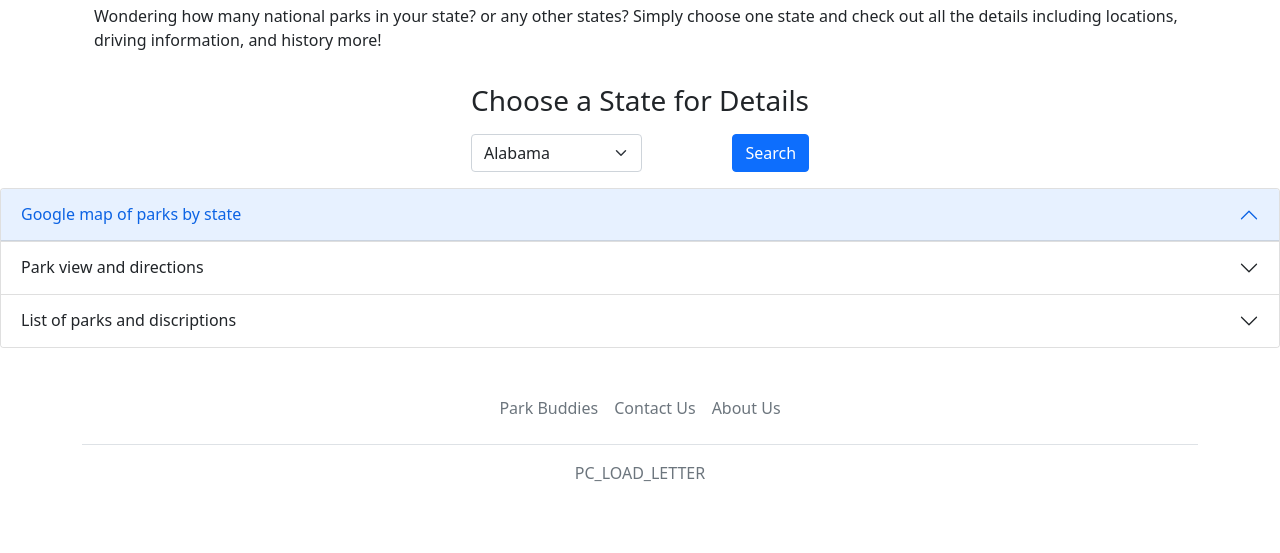
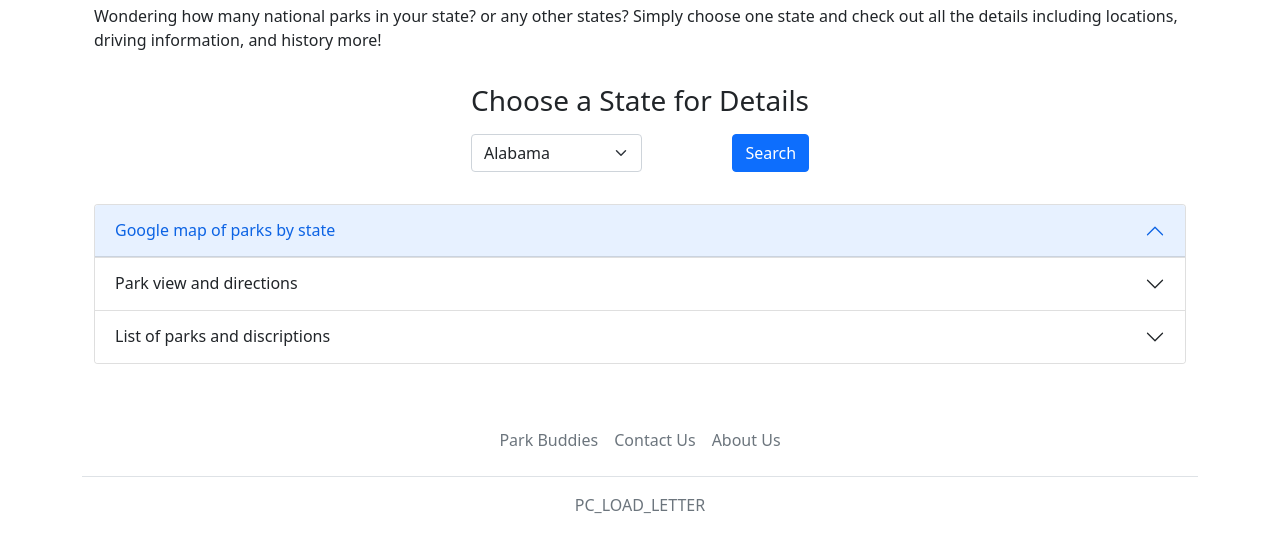
Before and after one commit to kev-odin/park-buddies-archive, a Flask app: page /parkbystate in a window 1280 px wide. Shown: the part 163-716 px from the top of the page. Run offline with Flask 2, Linux system fonts and the light colour scheme; a user stored in the database is signed in; data comes from the database, SQL or seed files in the repository; data that the repository does not hold is empty; some libraries are stand-ins or nearby versions.

Commit message:
experimenting with the container code. It works on my branch but not on the main branch. So wired

```diff
--- a/flask-web/templates/parkbystate.html
+++ b/flask-web/templates/parkbystate.html
@@ -126,7 +126,7 @@
   </div>
 
   <!-- The above is copied from hw3 birthday search home.html -->
-
+  <div class="container marketing px-4 py-3">
     <div class="accordion" id="accordionPanelsStayOpenExample">
       <div class="accordion-item">
         <h2 class="accordion-header" id="panelsStayOpen-headingOne">
@@ -209,8 +209,8 @@
                   <div class="card mb-3">
                     <div class="row g-0">
                       <div class="col-md-4">
-                      <img src={{ park['images'][0]['url'] }} class="img-fluid"
-                      style="max-height:150px;" alt="...">
+                        <img src={{ park['images'][0]['url'] }}
+                        class="img-fluid" style="max-height:150px;" alt="...">
                       </div>
                       <div class="col-md-8">
                         <div class="card-body">
@@ -293,7 +293,8 @@
                 <tr>
                   <td class="align-middle">{{ park['fullName'] }}</td>
                   <td class="align-middle">
-                  <img src= {{ park['images'][0]['url'] }} class="img-thumbnail"
+                    <img src= {{ park['images'][0]['url'] }}
+                    class="img-thumbnail"
                     style="max-height:100px;max-width:100px;">
                   </td>
                   <td class="align-middle">{{ park['designation']}}</td>
@@ -307,6 +308,6 @@
         </div>
       </div>
     </div>
-
+  </div>
   {% endblock %}
 </html>
```
Lines whose indentation alone changed are shown as unchanged.
